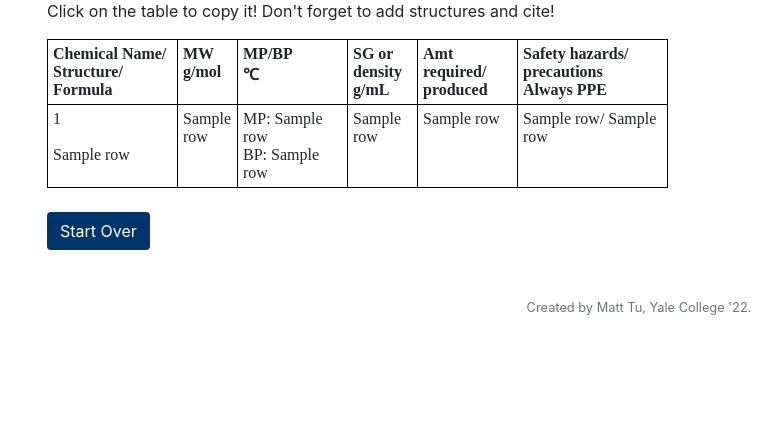
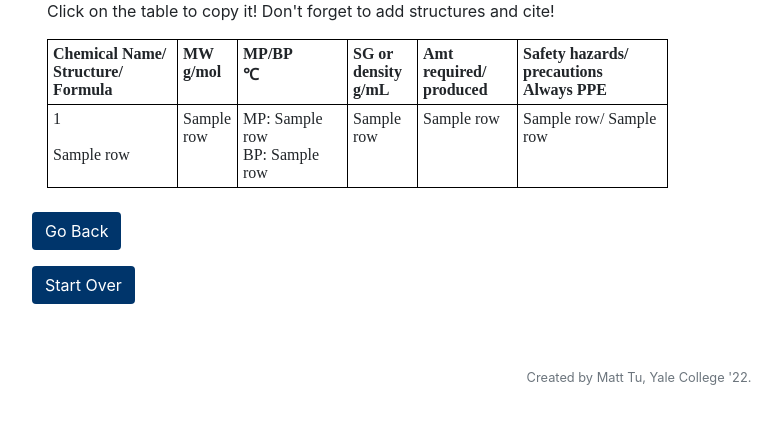
Before and after one commit to 2matttu/ezchem2, a Flask app: template templates/table.html in a window 1280 px wide. Shown: the part 181-605 px from the top of the page, without its empty margins (1-783 px from the left). Run offline with Flask 2, Linux system fonts and the light colour scheme; the template is opened without the code that fills it: most values are stand-ins (such as "Sample title", 1, 10 or a date in 2020); some libraries are stand-ins or nearby versions.

Commit message:
removed unnecessary code. added go back feature

```diff
--- a/application.py
+++ b/application.py
@@ -2,25 +2,12 @@
 # deleted ikp3db==1.4
 import os
 
-from cs50 import SQL
 from flask import Flask, flash, jsonify, redirect, render_template, request, session
-from flask_session import Session
-from tempfile import mkdtemp
-from werkzeug.exceptions import default_exceptions, HTTPException, InternalServerError
-from werkzeug.security import check_password_hash, generate_password_hash
 
 PROPERTIES = ["name", "formula", "mw", "mp", "bp", "density", "amt", "hazards", "precautions"]
 
 app = Flask(__name__)
 app.config["TEMPLATES_AUTO_RELOAD"] = True
-
-@app.after_request
-def after_request(response):
-    """Disable caching"""
-    response.headers["Cache-Control"] = "no-cache, no-store, must-revalidate"
-    response.headers["Expires"] = 0
-    response.headers["Pragma"] = "no-cache"
-    return response
 
 @app.route('/', methods=["GET", "POST"])
 def index():
--- a/requirements.txt
+++ b/requirements.txt
@@ -11,7 +11,6 @@ cffi==1.11.5
 chardet==3.0.4
 check50==2.2.5
 Click==7.0
-cs50==2.4.4
 cssselect2==0.2.1
 decorator==4.3.0
 defusedxml==0.5.0
@@ -25,11 +24,9 @@ Flask-Session==0.3.1
 Flask-Silk==0.2
 Flask-SQLAlchemy==2.3.2
 future==0.16.0
-help50==2.0.1
 html5lib==1.0.1
 icdiff==1.9.1
 idna==2.7
-
 ipython-genutils==0.2.0
 isort==4.3.4
 itsdangerous==0.24
@@ -69,8 +66,6 @@ retrying==1.3.3
 six==1.11.0
 SQLAlchemy==1.2.12
 sqlparse==0.2.4
-style50==2.6.2
-submit50==2.4.8
 termcolor==1.1.0
 tinycss2==0.6.1
 traitlets==4.3.2
--- a/templates/table.html
+++ b/templates/table.html
@@ -41,10 +41,16 @@ td {
 </table>
 </div>
 <br>
+
+<div class="form-group row">
+<button class="btn" onClick="back()"/>Go Back</button>
+</div>
+
+<div class="form-group row">
 <form action="/">
-    <button class="btn" type="submit"/>Start Over</button>
+<button class="btn" type="submit"/>Start Over</button>
 </form>
-
+</div>
 
 <script>
     var a = document.getElementsByClassName("sub");
@@ -82,6 +88,9 @@ td {
     alert("Table has been copied!");
 }
 
+    function back() {
+        window.history.back();
+    }
 
 </script>
 
```
Also changed, not shown: templates/form.html (+8 -5 lines).
